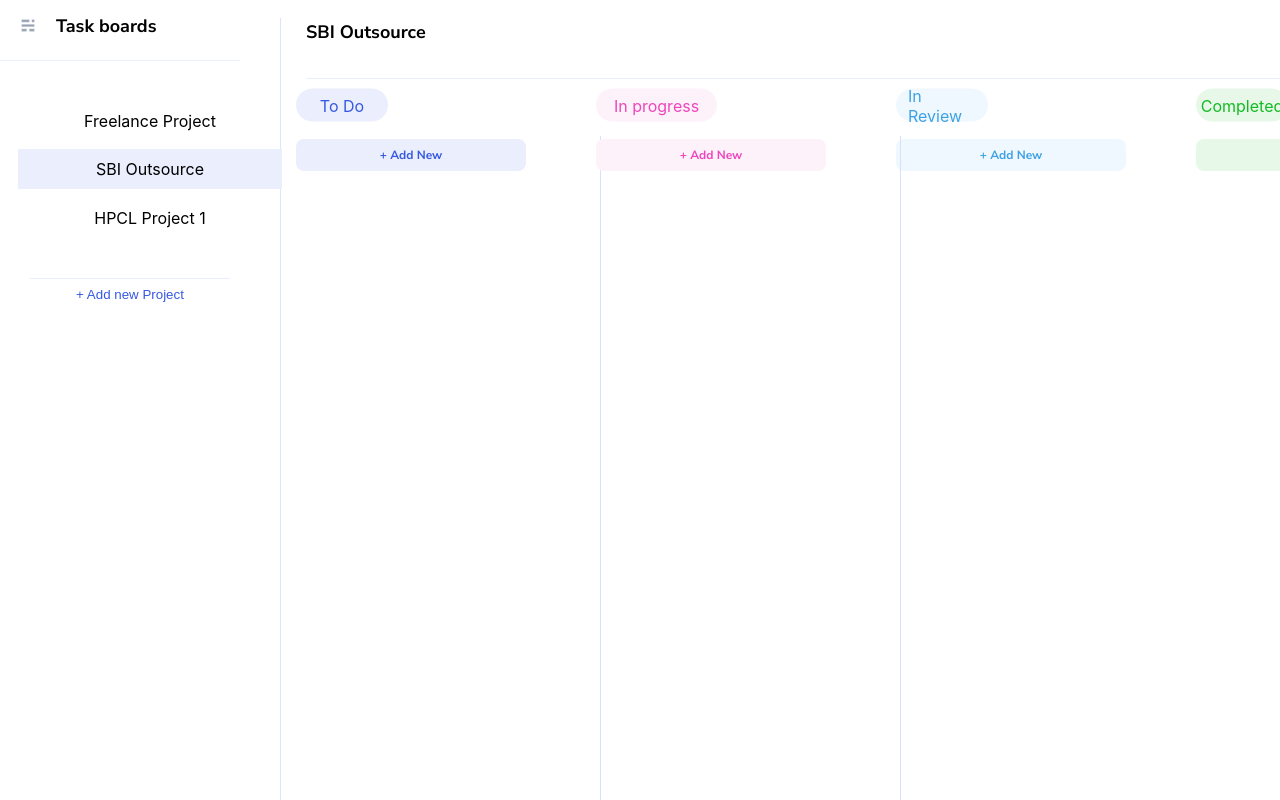
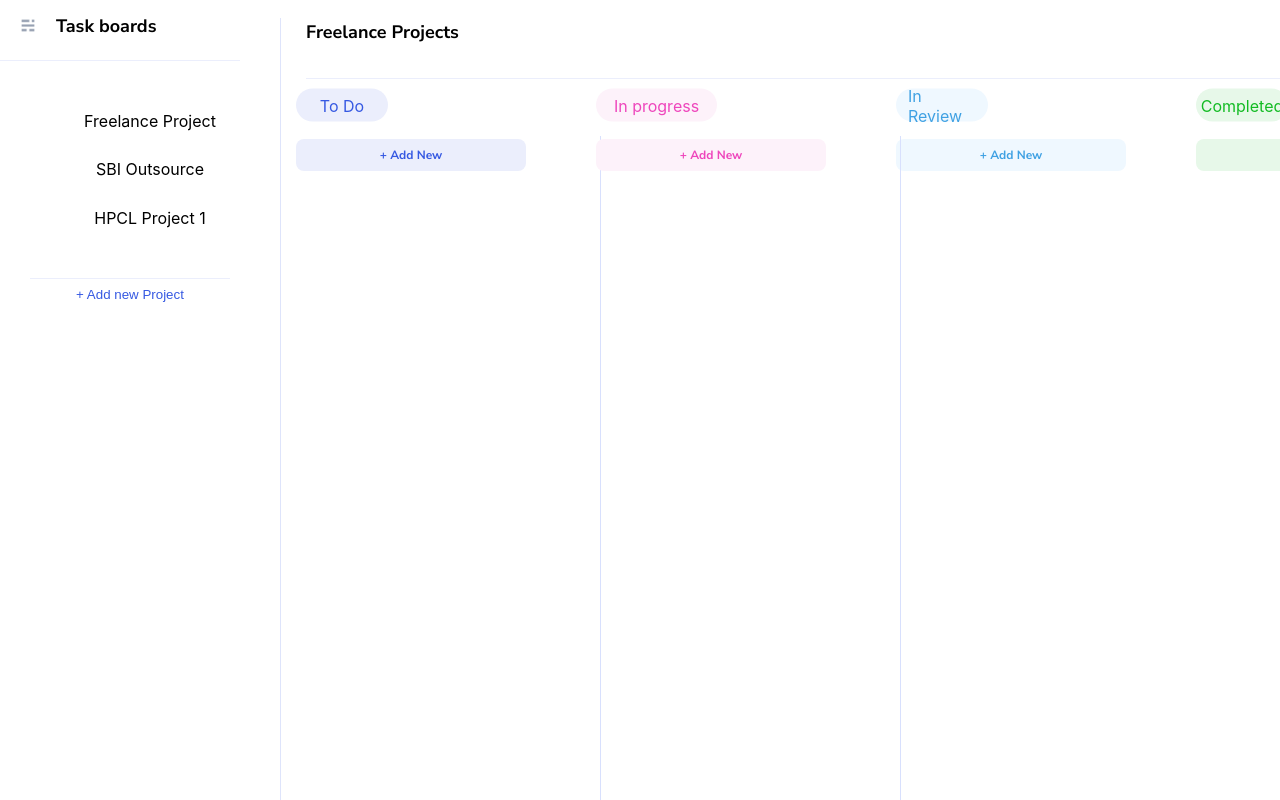
Before and after one commit to KasiViswanadh119/todoapp, a React (Create React App) app: page /sbi-outsource in a window 1280 px wide. Shown: the top 800 px of the page. Built offline with nearby package versions, Linux system fonts and the light colour scheme.

Commit message:
rectifiedErrorComponentError

```diff
--- a/src/App.js
+++ b/src/App.js
@@ -5,7 +5,7 @@ import Layout from "./components/layouts/Layout";
 import FreelanceProject from "./pages/FreelanceProject.js";
 import SBIOutsource from "./pages/Sbioutsource.js";
 import HPCLProject1 from "./pages/HpclProject.js";
-import TaskForm from "./components/TaskForm.js"; // Import TaskForm
+import TaskForm from "./components/TaskForm.js";
 
 const App = () => {
   const [isFormVisible, setFormVisible] = useState(false);
@@ -40,7 +40,7 @@ const App = () => {
           }
         />
         <Route
-          path="/sbi-outsource"
+          path="/sbioutsource"
           element={
             <Layout>
               <SBIOutsource />
@@ -48,7 +48,7 @@ const App = () => {
           }
         />
         <Route
-          path="/hpcl-project-1"
+          path="/hpclproject1"
           element={
             <Layout>
               <HPCLProject1 />
--- a/src/components/SidebarData.js
+++ b/src/components/SidebarData.js
@@ -1,14 +1,14 @@
 export const SidebarData=[
     {
         title:"Freelance Project",
-        link:"/freelance-project",
+        link:"/freelanceproject",
     },
     {
         title:"SBI Outsource",
-        link:"/sbi-outsource",
+        link:"/sbioutsource",
     },
     {
         title:"HPCL Project 1",
-        link:"/hpcl-project-1",
+        link:"/hpclproject1",
     }
 ]
```
